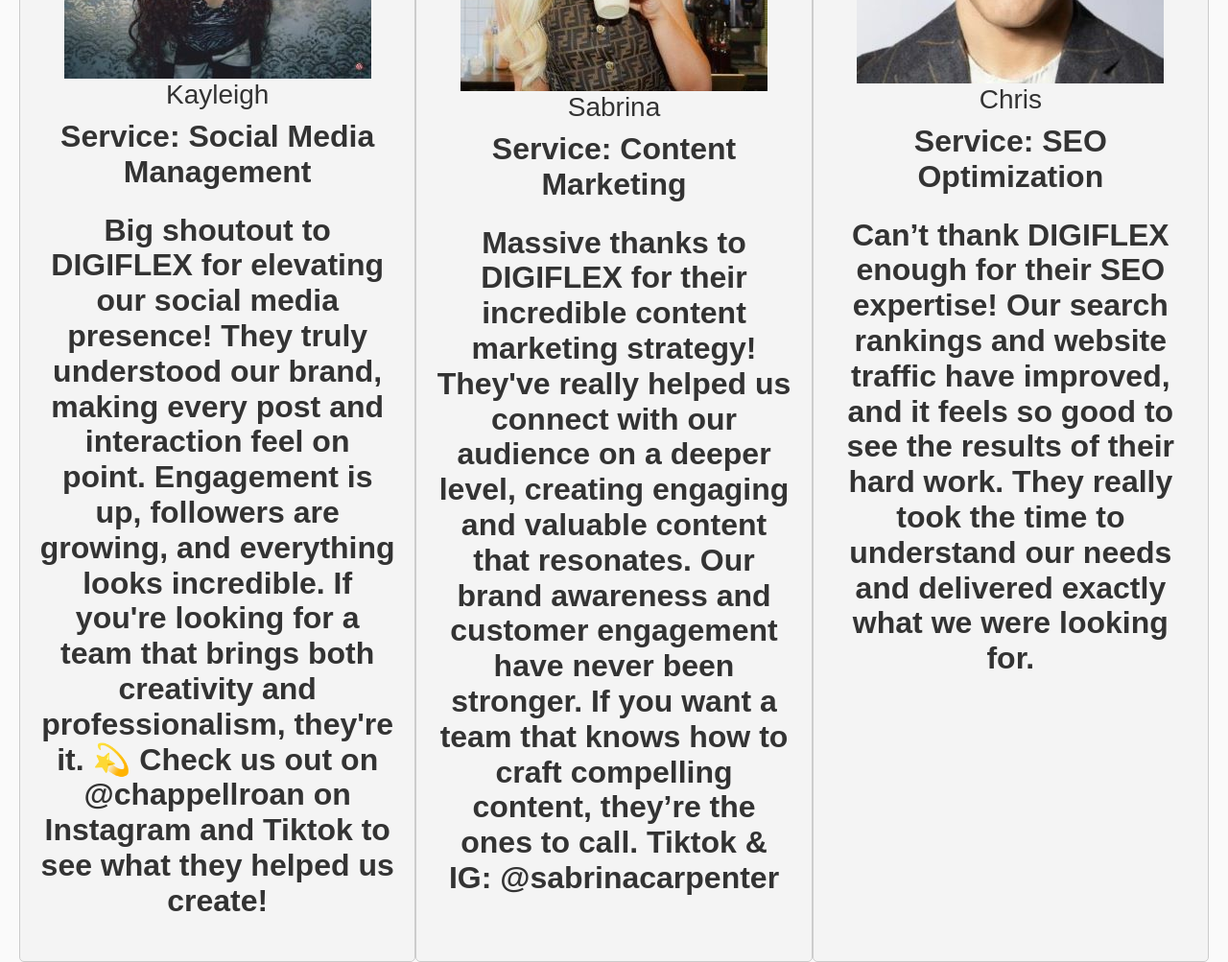
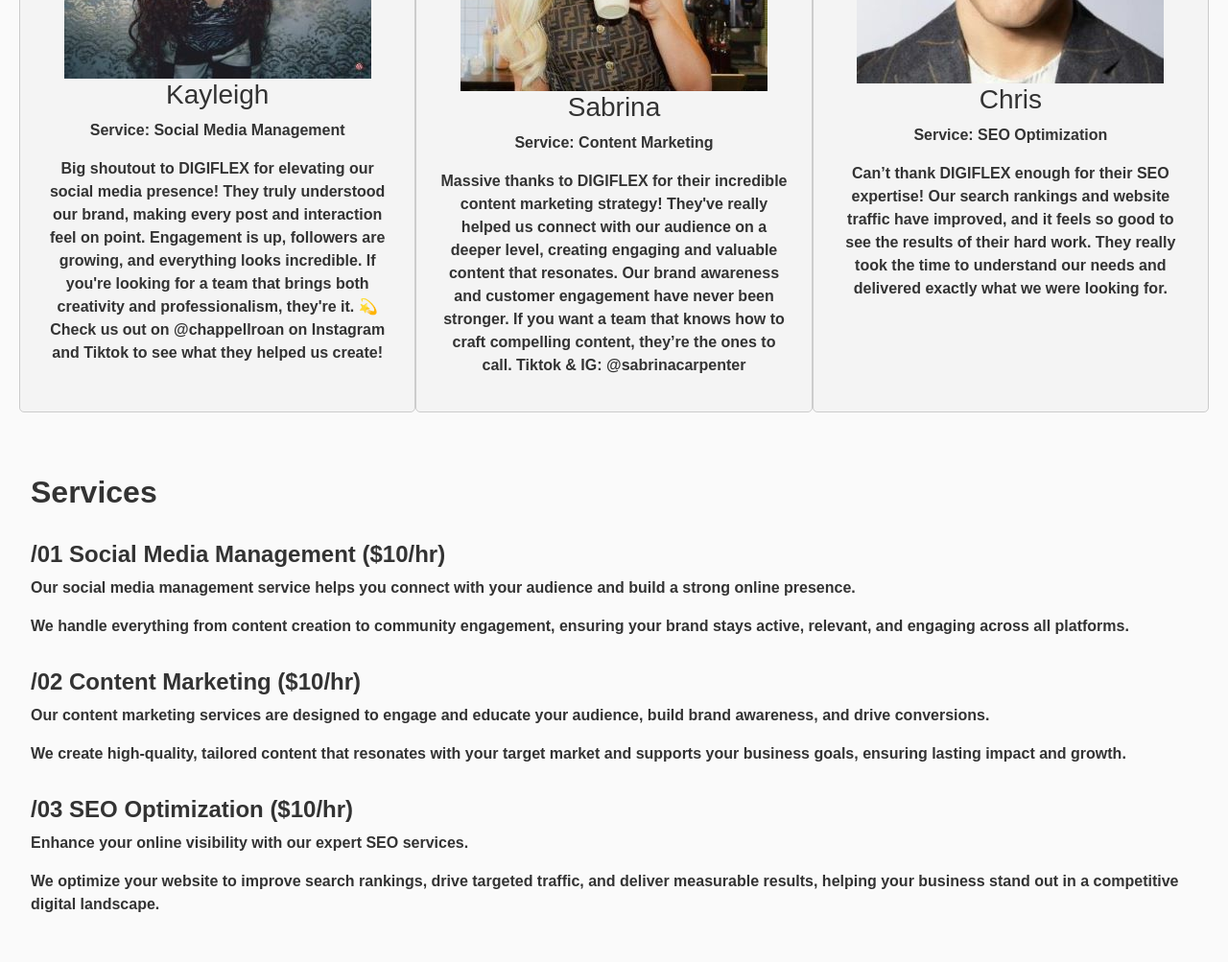
Before and after one commit to PMpanganiban/DIGIFLEXMS2, a plain HTML site: page index.html in a window 1280 px wide. Shown: the part 1260-2263 px from the top of the page at 96% size. Drawn offline with nearby package versions, Linux system fonts and the light colour scheme; a small style sheet from the web is missing; a web font is replaced by a local one.

Commit message:
Update style.css

```diff
--- a/style.css
+++ b/style.css
@@ -133,14 +133,6 @@ header .social a {
     font-weight: 700;
     margin-bottom: 1.5rem;
 }
-
-#our-work p {
-    font-size: 2rem;
-    font-weight: 700;
-    margin-bottom: 1.5rem;
-    line-height: 1.15;
-}
-
 
 .row {
     display: grid;
```
